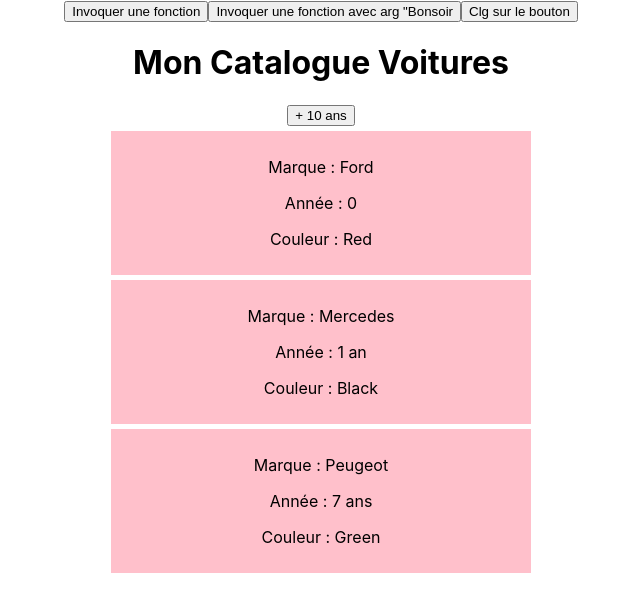
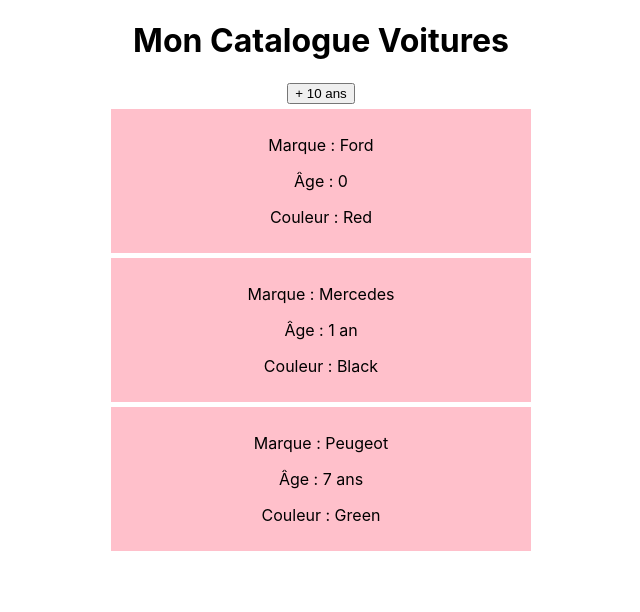
Before and after one commit to Benalta7892/ReactJS, a React (Create React App) app in the folder appViaCRA/cars/: page / in a window 1280 px wide. Shown: the top 612 px of the page, without its empty margins (319-959 px from the left). Built offline with nearby package versions, Linux system fonts and the light colour scheme.

Commit message:
React Fragment

```diff
--- a/appViaCRA/cars/src/App.js
+++ b/appViaCRA/cars/src/App.js
@@ -36,7 +36,7 @@
   render() {
     return (
       <div className="App">
-        <Welcome />
+        {/* <Welcome /> */}
         <Mycars title={this.state.titre} />
 
         {/* <button onClick={this.changeTitle}>Changer le nom en dur</button>
--- a/appViaCRA/cars/src/components/Cars.js
+++ b/appViaCRA/cars/src/components/Cars.js
@@ -5,7 +5,7 @@
     return (
       <div style={{ backgroundColor: "pink", width: "400px", padding: "10px", margin: "5px auto" }}>
         <p>Marque : {children}</p>
-        <p>Année : {year}</p>
+        <p>Âge : {year}</p>
         {colorInfo}
       </div>
     );
--- a/appViaCRA/cars/src/components/Mycars.js
+++ b/appViaCRA/cars/src/components/Mycars.js
@@ -1,4 +1,4 @@
-import { Component } from "react";
+import { Component, Fragment } from "react";
 import Car from "./Cars";
 
 class Mycars extends Component {
@@ -38,7 +38,7 @@
 
   render() {
     return (
-      <div>
+      <>
         <h1>{this.props.title}</h1>
 
         <button onClick={this.addTenYears}>+ 10 ans</button>
@@ -54,7 +54,7 @@
             </div>
           );
         })}
-      </div>
+      </>
     );
   }
 }
```
